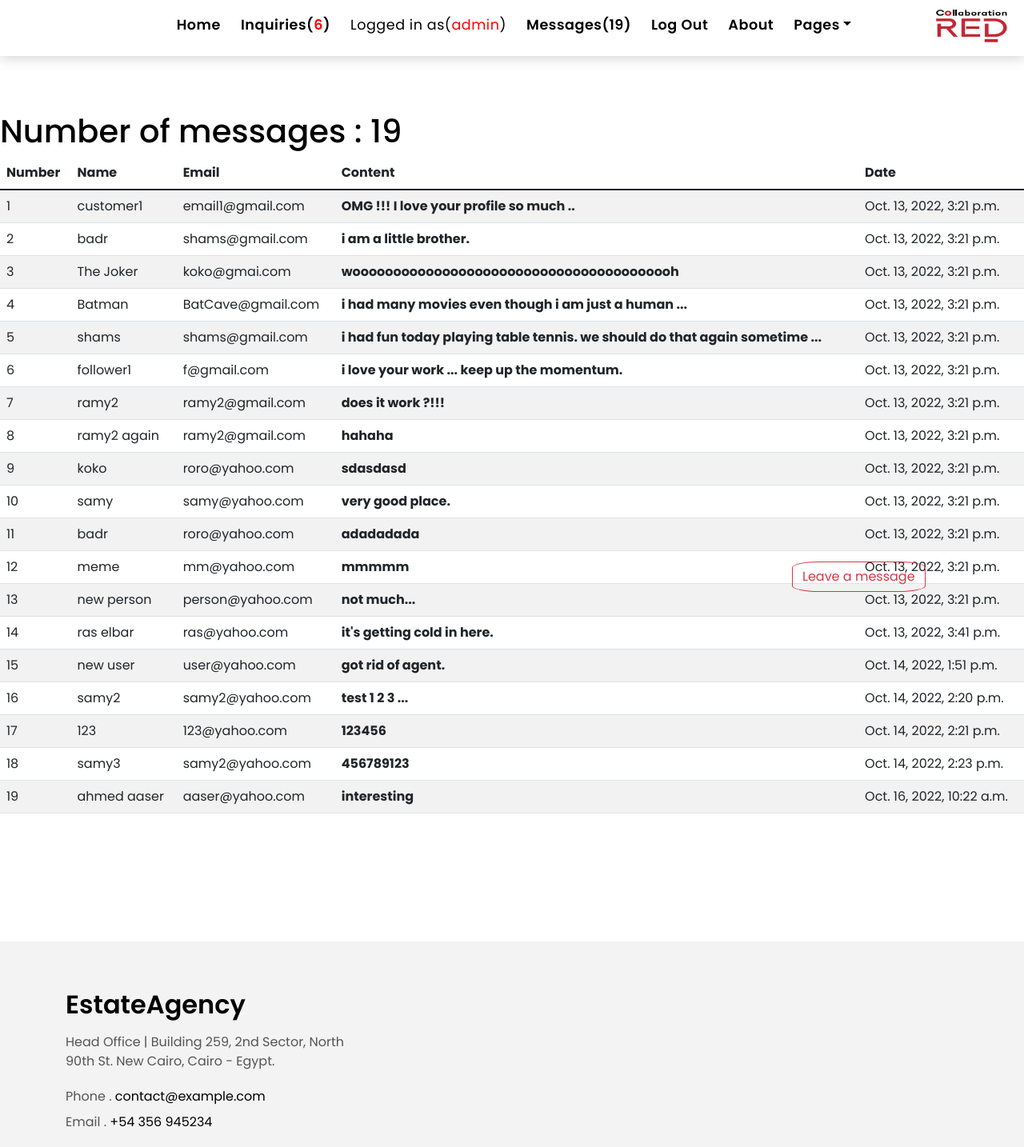
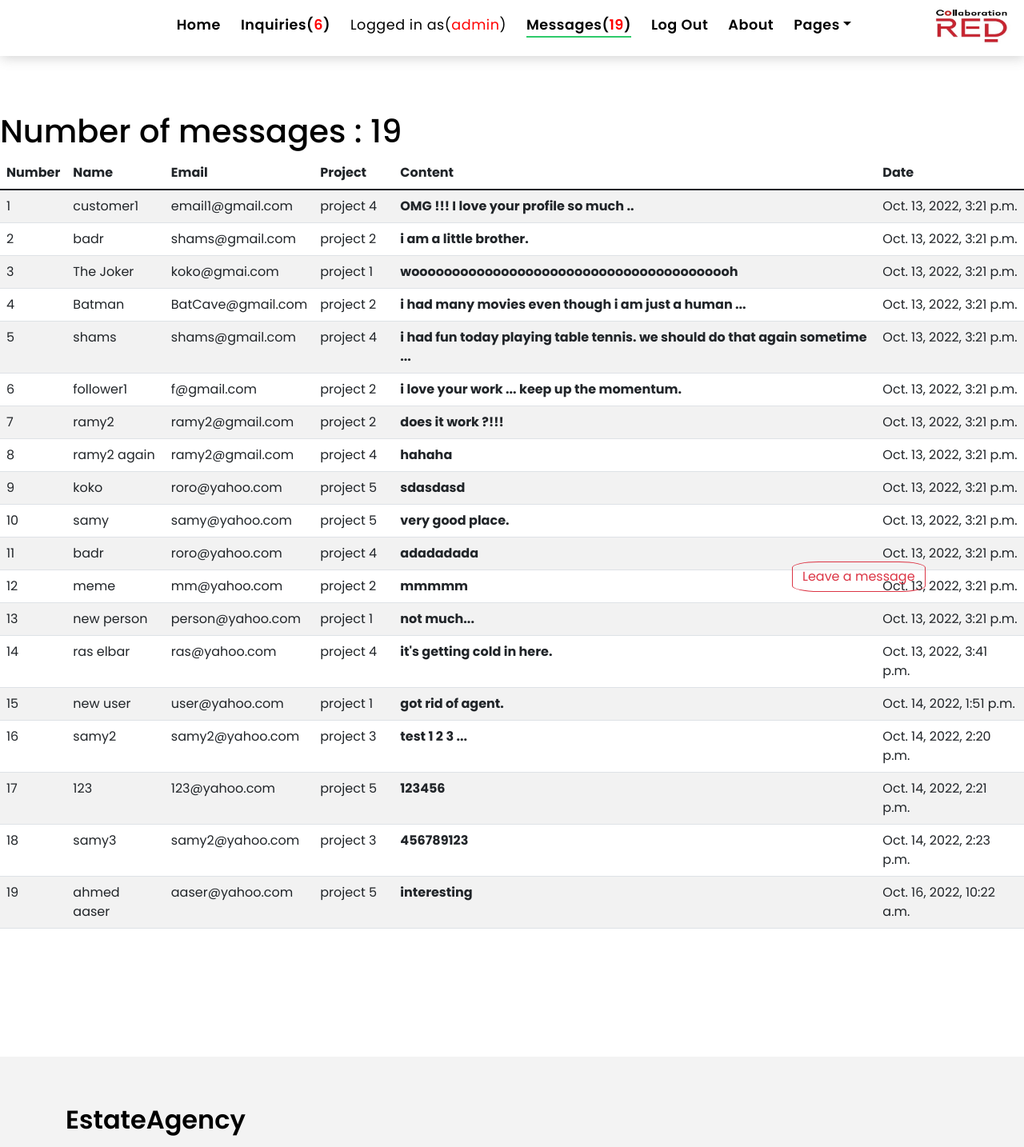
Before and after one commit to ramekachwaa/real_estate_RED, a Django app: page /messages in a window 1280 px wide. Shown: the top 1434 px of the page at 80% size. Run offline with Django 3.2, Linux system fonts and the light colour scheme; a user stored in the database is signed in; data comes from the database, SQL or seed files in the repository; both versions use the stored data as it was after the commit; some libraries are stand-ins or nearby versions.

Commit message:
projects and companies added

```diff
--- a/estate2/houses/admin.py
+++ b/estate2/houses/admin.py
@@ -1,8 +1,10 @@
 from django.contrib import admin
-from .models import Amenity,House,Image_of_house,Message,Inquiry
+from .models import Amenity,House,Image_of_house,Message,Inquiry,Company,Project
 # Register your models here.
 admin.site.register(Amenity)
 admin.site.register(House)
 admin.site.register(Image_of_house)
 admin.site.register(Message)
 admin.site.register(Inquiry)
+admin.site.register(Project)
+admin.site.register(Company)
--- a/estate2/houses/forms.py
+++ b/estate2/houses/forms.py
@@ -1,4 +1,4 @@
-from .models import House,Message,Inquiry
+from .models import House,Message,Inquiry,Project,Company
 from django import forms
 
 class HouseForm(forms.ModelForm):
@@ -59,12 +59,12 @@ class HouseForm(forms.ModelForm):
 class MessageForm(forms.ModelForm):
     class Meta:
         model = Message
-        fields = ['user_name','email','content']
+        fields = ['user_name','email','phone_number','project','content']
     def __init__(self,*args,**kwargs):
         super(MessageForm,self).__init__(*args,**kwargs)
         self.fields["user_name"].widget.attrs.update({'class': 'form-control'})
         self.fields["user_name"].widget.attrs.update({'style': 'width:100%;'})
-        self.fields["user_name"].widget.attrs.update({'placeholder': 'User Name *'})
+        self.fields["user_name"].widget.attrs.update({'placeholder': 'Client Name *'})
 
         self.fields["content"].widget.attrs.update({'class': 'form-control'})
         self.fields["content"].widget.attrs.update({'style': 'width:100%;'})
@@ -73,6 +73,14 @@ class MessageForm(forms.ModelForm):
         self.fields["email"].widget.attrs.update({'class': 'form-control'})
         self.fields["email"].widget.attrs.update({'style': 'width:100%;'})
         self.fields["email"].widget.attrs.update({'placeholder': 'email *'})
+
+        self.fields["phone_number"].widget.attrs.update({'class': 'form-control'})
+        self.fields["phone_number"].widget.attrs.update({'style': 'width:100%;'})
+        self.fields["phone_number"].widget.attrs.update({'placeholder': 'Phone Number *'})
+
+        self.fields["project"].widget.attrs.update({'class': 'form-control'})
+        self.fields["project"].widget.attrs.update({'style': 'width:100%;'})
+        self.fields["project"].widget.attrs.update({'placeholder': 'Phone Number *'})
 
 
 
@@ -247,3 +255,49 @@ class InquiryForm(forms.ModelForm):
         self.fields["bathrooms"].widget.attrs.update({'style': 'position:absolute;top:433px;left:220px;margin:0 48%;width:200px;height:50px;'})
         self.fields["bathrooms"].widget.attrs.update({'placeholder': 'Number of baths'})
         self.fields['bathrooms'].label = ""
+
+
+class ProjectForm(forms.ModelForm):
+    class Meta:
+        model = Project
+        fields = "__all__"
+        exclude =('number_of_units',)
+    def __init__(self,*args,**kwargs):
+        super(ProjectForm,self).__init__(*args,**kwargs)
+        self.fields["name"].widget.attrs.update({'class': 'form-control'})
+        self.fields["name"].widget.attrs.update({'style': 'width:30%;margin:0 48%;'})
+        self.fields["name"].widget.attrs.update({'placeholder': 'Project name'})
+        self.fields['name'].label = "Name"
+
+        self.fields["company"].widget.attrs.update({'class': 'form-control'})
+        self.fields["company"].widget.attrs.update({'style': 'width:30%;margin:0 48%;'})
+        self.fields["company"].widget.attrs.update({'placeholder': 'company name'})
+        self.fields['company'].label = "company"
+
+        self.fields["type"].widget.attrs.update({'class': 'form-control'})
+        self.fields["type"].widget.attrs.update({'style': 'width:30%;margin:0 48%;'})
+        self.fields["type"].widget.attrs.update({'placeholder': 'project type'})
+        self.fields['type'].label = "type"
+
+        self.fields["location"].widget.attrs.update({'class': 'form-control'})
+        self.fields["location"].widget.attrs.update({'style': 'width:30%;margin:0 48%;'})
+        self.fields["location"].widget.attrs.update({'placeholder': 'project location'})
+        self.fields['location'].label = "location"
+
+
+class CompanyForm(forms.ModelForm):
+    class Meta:
+        model = Company
+        fields = "__all__"
+    def __init__(self,*args,**kwargs):
+        super(CompanyForm,self).__init__(*args,**kwargs)
+        self.fields["name"].widget.attrs.update({'class': 'form-control'})
+        self.fields["name"].widget.attrs.update({'style': 'width:30%;margin:0 48%;'})
+        self.fields["name"].widget.attrs.update({'placeholder': 'Company name'})
+        self.fields['name'].label = "Name"
+
+
+        self.fields["location"].widget.attrs.update({'class': 'form-control'})
+        self.fields["location"].widget.attrs.update({'style': 'width:30%;margin:0 48%;'})
+        self.fields["location"].widget.attrs.update({'placeholder': 'Company location'})
+        self.fields['location'].label = "location"
--- a/estate2/houses/templates/houses/base.html
+++ b/estate2/houses/templates/houses/base.html
@@ -76,7 +76,7 @@
       <div style="background-color:white;" class="navbar-collapse collapse justify-content-center" id="navbarDefault">
         <ul class="navbar-nav">
           {% if request.path == "/" %}
-          <li class="nav-item">
+          <li class="nav-item active">
             <a class="nav-link" href="{% url 'home' %}">Home</a>
           </li>
           {% else %}
@@ -86,7 +86,7 @@
           {% endif %}
 {% if user.is_authenticated %}
             {% if request.path == "/show-all-inquiry" %}
-        <li class="nav-item">
+        <li class="nav-item active">
             <a class="nav-link" href="{% url 'show_all_inquiry' %}">
               Inquiries(<span style="color:red;">{{request.user.inquiry_set.count}}</span>)
             </a>
@@ -100,7 +100,7 @@
             {% endif %}
 {% if request.user %}
           {% if request.path == "/Profile" %}
-          <li class="nav-item">
+          <li class="nav-item active">
             <a class="nav-link" style="font-weight:400;">
               Logged in as(<span style="color:red;">{{request.user.username}}</span>)
             </a>
@@ -114,12 +114,12 @@
           {% endif %}
 
           {% if request.path == "/messages" %}
-          <li class="nav-item">
-            <a class="nav-link" href="{% url 'messages' %}">Messages({{request.user.message_set.count}})</a>
+          <li class="nav-item active">
+            <a class="nav-link" href="{% url 'messages' %}">Messages(<span style="color:red;">{{request.user.message_set.count}}</span>)</a>
           </li>
           {% else %}
           <li class="nav-item">
-            <a class="nav-link" href="{% url 'messages' %}">Messages({{request.user.message_set.count}})</a>
+            <a class="nav-link" href="{% url 'messages' %}">Messages(<span style="color:red;">{{request.user.message_set.count}}</span>)</a>
           </li>
           {% endif %}
 {% endif %}
@@ -130,7 +130,7 @@
 {% else %}
 
           {% if request.path == "/userlogin" %}
-          <li class="nav-item">
+          <li class="nav-item active">
             <a class="nav-link" href="{% url 'userlogin' %}?next={{request.path}}">{% translate "Login" %}</a>
           </li>
           {% else %}
@@ -140,7 +140,7 @@
           {% endif %}
 {% endif %}
           {% if request.path == "/about" %}
-          <li class="nav-item">
+          <li class="nav-item active">
             <a class="nav-link" href="{% url 'about' %}">{% translate "About" %}</a>
           </li>
           {% else %}
@@ -153,6 +153,8 @@
             <a class="nav-link dropdown-toggle" href="#" id="navbarDropdown" role="button" data-bs-toggle="dropdown" aria-haspopup="true" aria-expanded="false">{% translate "Pages" %}</a>
             <div class="dropdown-menu">
               <a class="dropdown-item " href="{% url 'properties' %}">{% translate "Properties" %}</a>
+              <a class="dropdown-item " href="{% url 'show_all_projects' %}">Projects</a>
+              <a class="dropdown-item " href="{% url 'show_all_companies' %}">Companies</a>
             </div>
           </li>
         <!--
--- a/estate2/houses/templates/houses/messages.html
+++ b/estate2/houses/templates/houses/messages.html
@@ -21,6 +21,7 @@ bottom:100%;
       <th scope="col">Number</th>
       <th scope="col">Name</th>
       <th scope="col">Email</th>
+      <th scope="col">Project</th>
       <th scope="col">Content</th>
       <th scope="col">Date</th>
     </tr>
@@ -31,6 +32,7 @@ bottom:100%;
       <td>{{msg.id}}</td>
       <td>{{msg.user_name}}</td>
       <td>{{msg.email}}</td>
+      <td style="width:100px">{{msg.project}}</td>
       <td style="font-weight:bold;">{{msg.content}}</td>
       <td>{{msg.date}}</td>
     </tr>
--- a/estate2/houses/urls.py
+++ b/estate2/houses/urls.py
@@ -29,4 +29,13 @@ urlpatterns = [
 
     path('show-place/<str:place>', views.show_place,name="show_place"),
     path('show-type/<str:type_of_place>', views.show_type,name="show_type"),
+
+    path('show_all_projects', views.show_all_projects,name="show_all_projects"),
+    path('show_all_companies', views.show_all_companies,name="show_all_companies"),
+
+    path('show_single_company/<int:id>', views.show_single_company,name="show_single_company"),
+    path('show_single_project/<int:id>', views.show_single_project,name="show_single_project"),
+
+    path('add_project', views.add_project,name="add_project"),
+    path('add_company', views.add_company,name="add_company"),
 ]
--- a/estate2/houses/views.py
+++ b/estate2/houses/views.py
@@ -1,6 +1,6 @@
 from django.shortcuts import render,redirect
-from .models import Amenity,House,Message,Image_of_house,Inquiry
-from .forms import HouseForm,SearchForm,MessageForm,InquiryForm
+from .models import Amenity,House,Message,Image_of_house,Inquiry,Project,Company
+from .forms import HouseForm,SearchForm,MessageForm,InquiryForm,ProjectForm,CompanyForm
 from django.db.models import Q
 from django.views.generic import ListView
 from django.views.generic.edit import UpdateView,DeleteView
@@ -182,6 +182,56 @@ def show_all_inquiry(request):
     context = {"all_inqures":all_inqures}
     return render(request,'houses/show_all_inquiry.html',context)
 
+def show_all_projects(request):#Project,Company
+    form = ProjectForm()
+    all_projects = Project.objects.all()
+    context = {"all_projects":all_projects,
+               "form":form}
+    return render(request,'houses/show_projects.html',context)
+
+def add_project(request):
+    form = ProjectForm()
+    if request.method == "POST":
+        form = ProjectForm(request.POST)
+        if form.is_valid():
+            form.save()
+            return redirect('show_all_projects')
+    context = {"form":form}
+    return render(request,'houses/add_project.html',context)
+
+def add_company(request):
+    form = CompanyForm()
+    if request.method == "POST":
+        form = CompanyForm(request.POST,request.FILES)
+        if form.is_valid():
+            form.save()
+            return redirect('show_all_companies')
+    context = {"form": form}
+    return render(request, 'houses/add_company.html', context)
+def show_all_companies(request):
+    all_companies = Company.objects.all()
+    context = {"all_companies":all_companies}
+    return render(request,'houses/show_companies.html',context)
+
+def show_single_company(request,id):
+    company = Company.objects.get(pk=id)
+    houses = House.objects.all()
+    all_houses = []
+    for house in houses:
+        if house.company == company:
+            all_houses.append(house)
+    context = {"all_houses":all_houses}
+    return render(request,'houses/show_single_company.html',context)
+
+def show_single_project(request,id):
+    project = Project.objects.get(pk=id)
+    houses = House.objects.all()
+    all_houses = []
+    for house in houses:
+        if house.project == project:
+            all_houses.append(house)
+    context = {"all_houses":all_houses}
+    return render(request,'houses/show_single_company.html',context)
 
 """
 class SearchView(ListView):
--- a/estate2/static/houses/assets/css/style.css
+++ b/estate2/static/houses/assets/css/style.css
@@ -200,7 +200,7 @@ a:hover {
   color: #000000;
 }
 .pagination-a .pagination .page-link:hover, .pagination-a .pagination .page-link:active, .pagination-a .pagination .page-link:focus {
-  background-color: #2eca6a;
+  background-color: red;
 }
 .pagination-a .pagination .page-link span {
   font-size: 1.2rem;
@@ -221,7 +221,7 @@ a:hover {
   color: #555555;
 }
 .pagination-a .pagination .page-item.active .page-link {
-  background-color: #2eca6a;
+  background-color: red;
 }
 
 .a {
@@ -375,7 +375,7 @@ hegiht:25px;
   transition: 0.3s;
 }
 .carousel-pagination .swiper-pagination-bullet-active {
-  background-color: #2eca6a;
+  background-color: red;
   width: 25px;
 hegiht:25px;
 }
@@ -880,7 +880,7 @@ hegiht:25px;
   transition: 0.3s;
 }
 .intro .swiper-pagination .swiper-pagination-bullet-active {
-  background-color: #2eca6a;
+  background-color: red;
   width: 15px;
 }
 .intro .intro-item {
```
Also changed, not shown: estate2/houses/models.py (+25 -0 lines), estate2/db.sqlite3.
